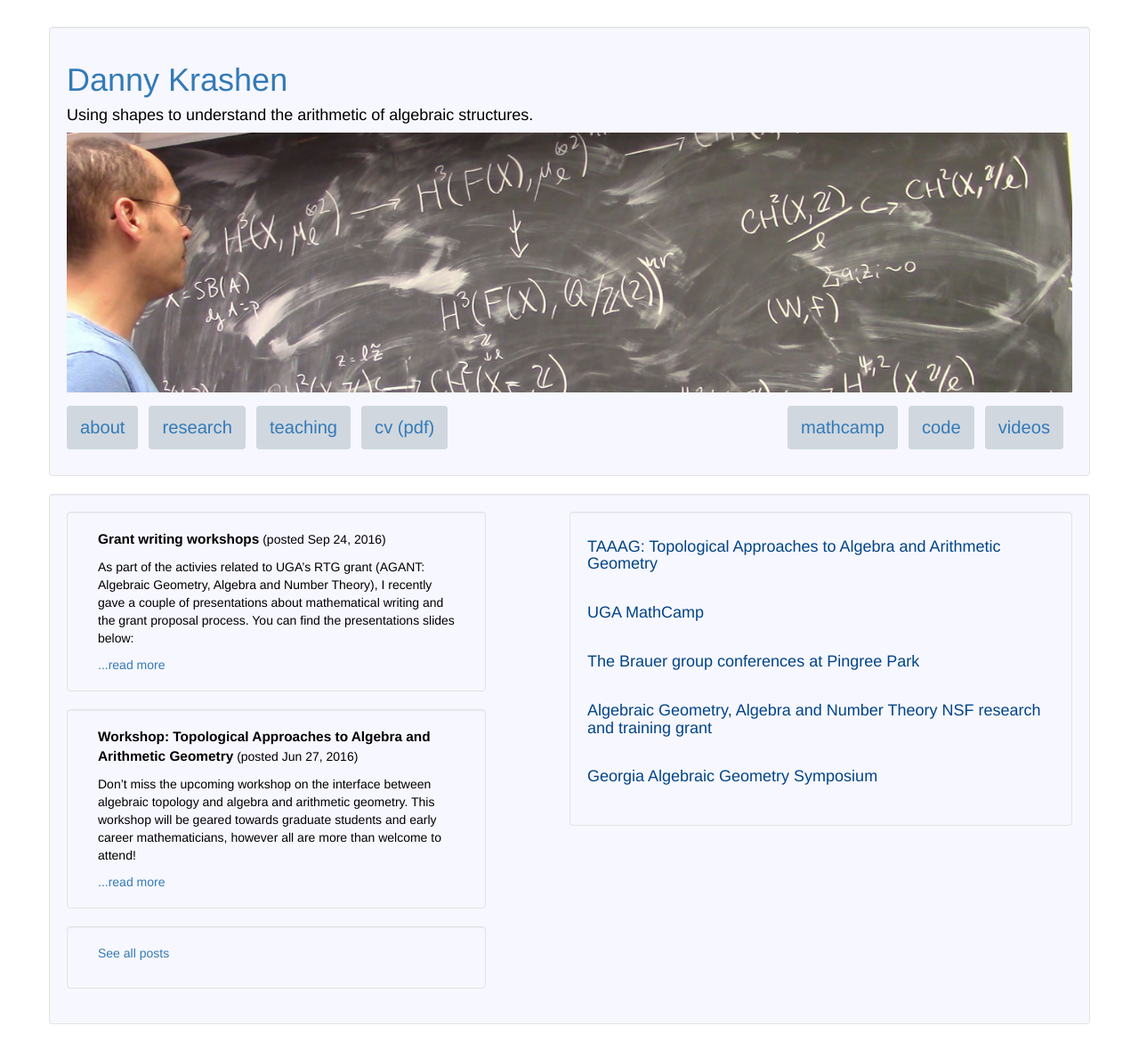
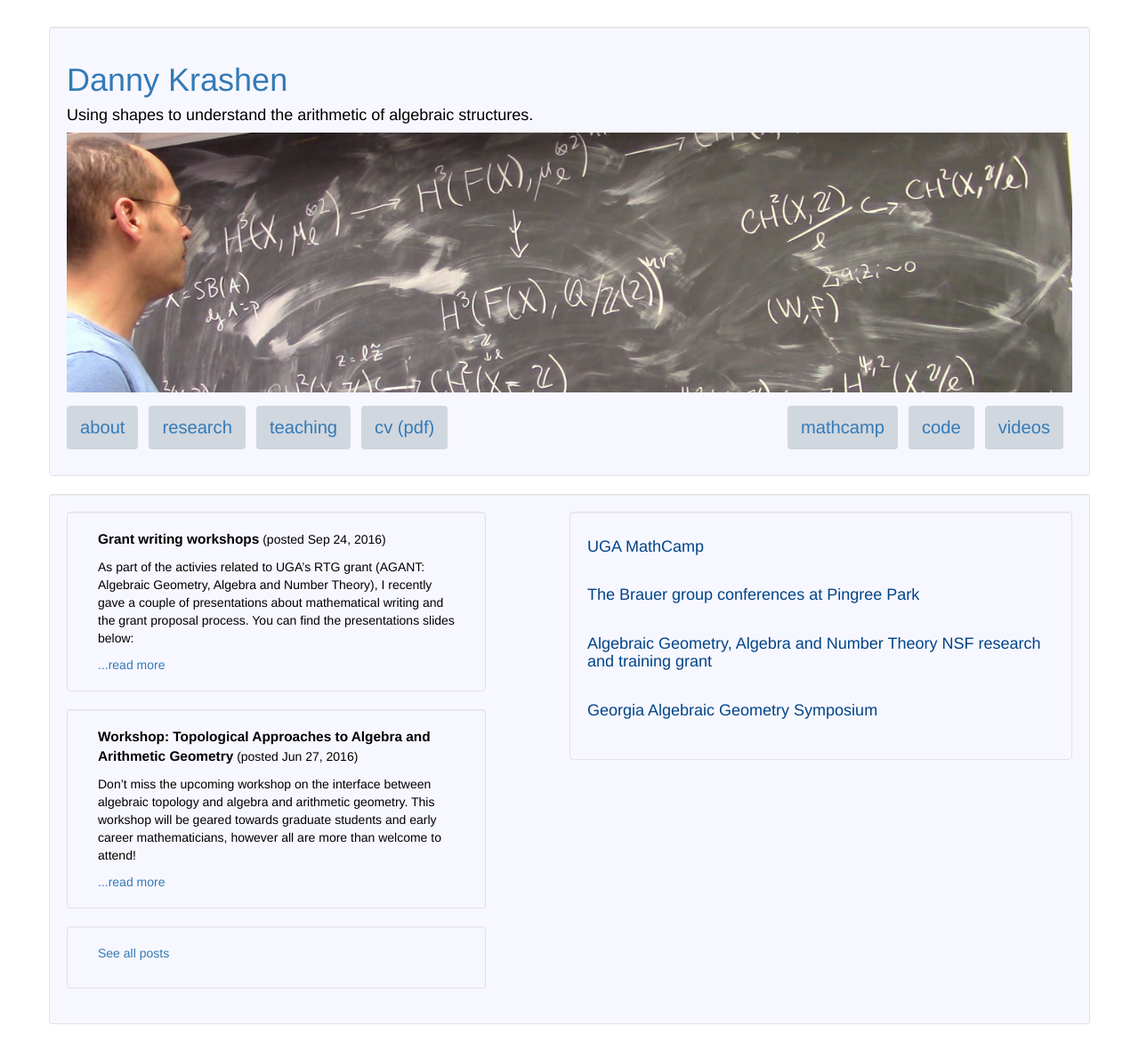
Before and after one commit to dkrashen/dkrashen.github.io, a Jekyll site: the page built from index.html, in a window 1280 px wide. Shown: the whole page at 89% size. Built offline with Jekyll 4.4.1, drawn with Linux system fonts in a browser that asks for light colours; nearby versions of some CDN libraries.

Commit message:
remove TAAAG from related

```diff
--- a/_data/related.yml
+++ b/_data/related.yml
@@ -1,6 +1,3 @@
-
-- url: "http://torsor.github.io/taaag/"
-  title: "TAAAG: Topological Approaches to Algebra and Arithmetic Geometry"
 
 - url: "http://ugamathcamp.torsor.org/"
   title: "UGA MathCamp"
```
